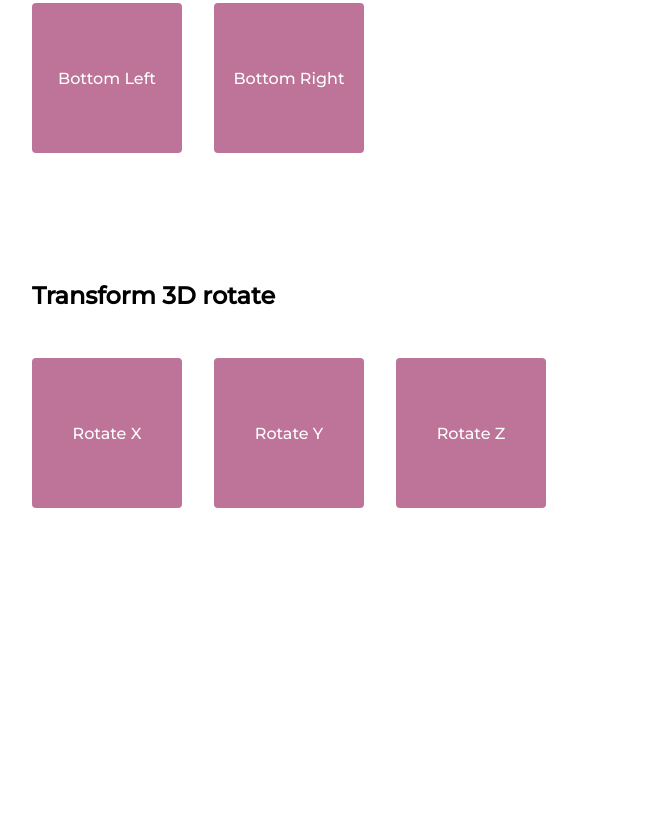
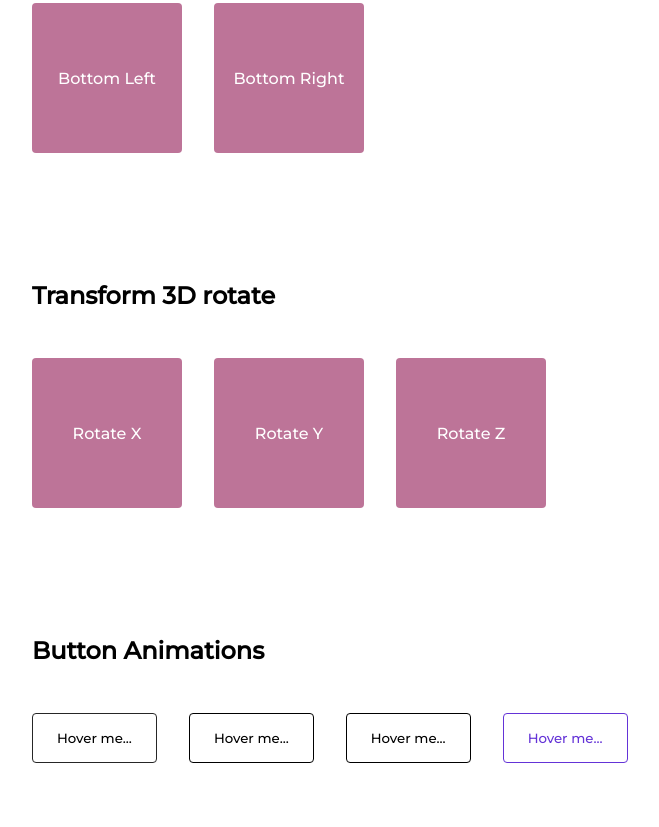
Before and after one commit to max-petkov/css-creative-animations, a plain HTML site: page index.html in a window 1280 px wide. Shown: the part 1288-2115 px from the top of the page, without its empty margins (32-691 px from the left). Before the commit the page ends 1860 px from the top, so only its background shows below. Drawn offline with Linux system fonts and the light colour scheme.

Commit message:
css btn animations

```diff
--- a/assets/css/style.css
+++ b/assets/css/style.css
@@ -205,7 +205,7 @@ It can be used custom transform-origin: 80% 30%;
 }
 
 .transform-3d-x {
-  perspective: 300px;
+  perspective: 1000px;
 }
 
 .transform-3d-x:hover {
@@ -227,3 +227,142 @@ It can be used custom transform-origin: 80% 30%;
 .transform-3d-z:hover {
   transform: rotateZ(60deg);
 }
+
+/* Button Animations */
+.btn-animations {
+  padding: 64px;
+}
+
+.btn-container {
+  display: flex;
+  flex-wrap: wrap;
+  gap: 32px;
+}
+
+.btn-animation--1 {
+  position: relative;
+  border: 1px solid hsl(0, 0%, 15%);
+  background-color: transparent;
+  overflow: hidden;
+}
+
+.btn-animation--1:before {
+  content: "";
+  position: absolute;
+  top: 0;
+  left: 0;
+  background-color: yellow;
+  height: 100%;
+  width: 100%;
+  border-radius: 4px;
+  z-index: -1;
+  transform-origin: bottom left;
+  transform: rotate(-90deg);
+  transition: 1s;
+}
+
+.btn-animation--1:hover::before {
+  transform: rotate(0);
+}
+
+.btn-animation--2 {
+  background-color: transparent;
+  border: 1px solid #000;
+  position: relative;
+  transition: 0.5s;
+}
+
+.btn-animation--2:hover {
+  color: #fff;
+}
+
+.btn-animation--2::before {
+  content: "";
+  position: absolute;
+  top: 0;
+  left: 0;
+  background-color: tomato;
+  width: 0;
+  height: 100%;
+  z-index: -1;
+  transition: 1s;
+}
+
+.btn-animation--2:hover::before {
+  width: 100%;
+}
+
+.btn-animation--3 {
+  background-color: transparent;
+  border: 1px solid #000;
+  position: relative;
+  transition: 0.5s;
+  overflow: hidden;
+}
+
+.btn-animation--3:hover {
+  color: #fff;
+}
+
+.btn-animation--3::before {
+  content: "";
+  position: absolute;
+  top: 0;
+  left: 0;
+  background-color: tomato;
+  width: 100%;
+  height: 100%;
+  transform: translateY(100%);
+  z-index: -1;
+  transition: 1s;
+}
+
+.btn-animation--3:hover::before {
+  transform: translateY(0);
+}
+
+.btn-animation--4 {
+  position: relative;
+  border: 1px solid hsl(258, 67%, 52%);
+  background-color: transparent;
+  transition: 1s;
+  color: hsl(258, 67%, 52%);
+}
+
+.btn-animation--4:hover {
+  color: #fff;
+}
+
+.btn-animation--4::before {
+  content: "";
+  position: absolute;
+  top: 0;
+  left: 0;
+  width: 100%;
+  height: 100%;
+  background-color: hsl(258, 67%, 52%);
+  transition: 1s;
+  transform: rotateX(90deg);
+  z-index: -1;
+}
+
+.btn-animation--4::after {
+  content: "";
+  position: absolute;
+  top: 0;
+  left: 0;
+  width: 100%;
+  height: 100%;
+  background-color: hsl(258, 67%, 52%);
+  transition: 1s;
+  transform: rotateY(90deg);
+  z-index: -1;
+}
+
+.btn-animation--4:hover::before {
+  transform: rotateX(0);
+}
+
+.btn-animation--4:hover::after {
+  transform: rotateY(0);
+}
--- a/index.html
+++ b/index.html
@@ -55,6 +55,15 @@
             <div class="transform-3d-z">Rotate Z</div>
         </div>
     </section>
+    <section class="btn-animations">
+        <h2 class="title">Button Animations</h2>
+        <div class="btn-container">
+            <button class="btn btn-animation--1">Hover me...</button>
+            <button class="btn btn-animation--2">Hover me...</button>
+            <button class="btn btn-animation--3">Hover me...</button>
+            <button class="btn btn-animation--4">Hover me...</button>
+        </div>
+    </section>
 </body>
 
 </html>
```
